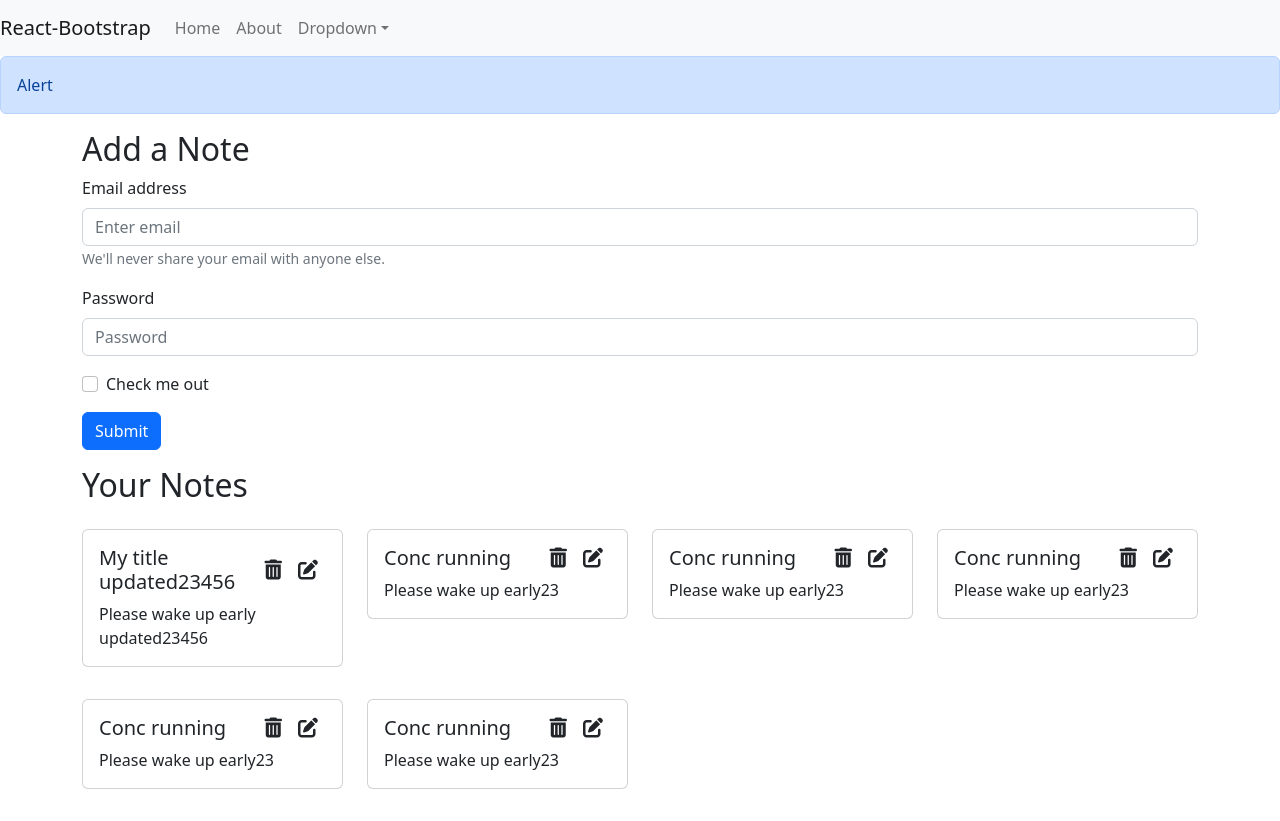
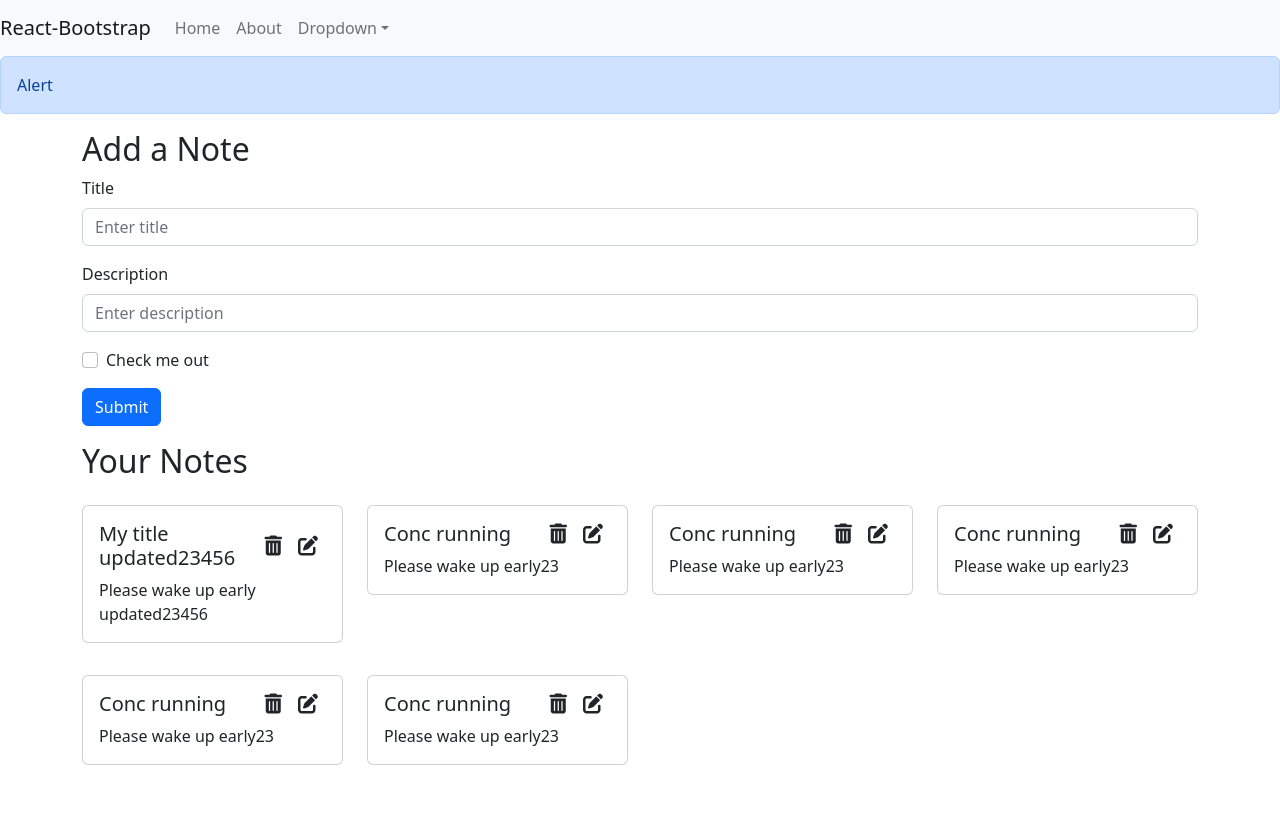
Before and after one commit to Harsh16j/inotebook, a React (Create React App) app: page / in a window 1280 px wide. After the commit the page ends 800 px from the top, so only its background shows below. Built offline with nearby package versions, Linux system fonts and the light colour scheme.

Commit message:
Note component created and form made operational

```diff
--- /dev/null
+++ b/src/components/AddNote.js
@@ -0,0 +1,40 @@
+import React,{useContext,useState} from 'react'
+import Form from "react-bootstrap/Form";
+import Button from "react-bootstrap/Button";
+import NoteContext from "../context/notes/noteContext";
+const AddNote = () => {
+    const context = useContext(NoteContext);
+  const { addNote } = context;
+  const [note, setNote] = useState({title:"",description:"",tag:"default"})
+  const handleClick=(e)=>{
+    e.preventDefault();
+    addNote(note.title,note.description,note.tag);
+  }
+  const onChange=(e)=>{
+    setNote({...note, [e.target.name]:e.target.value} )
+  }
+  return (
+        <div className="my-3">
+        <h2>Add a Note</h2>
+        <Form>
+          <Form.Group className="mb-3" controlId="formBasicEmail">
+            <Form.Label>Title</Form.Label>
+            <Form.Control type="text" placeholder="Enter title" onChange={onChange} name="title"/>
+          </Form.Group>
+
+          <Form.Group className="mb-3" controlId="formBasicPassword">
+            <Form.Label>Description</Form.Label>
+            <Form.Control type="text" placeholder="Enter description" onChange={onChange} name="description"/>
+          </Form.Group>
+          <Form.Group className="mb-3" controlId="formBasicCheckbox">
+            <Form.Check type="checkbox" label="Check me out" />
+          </Form.Group>
+          <Button variant="primary" type="submit" onClick={handleClick}>
+            Submit
+          </Button>
+        </Form>
+      </div>
+  )
+}
+
+export default AddNote
--- a/src/components/Home.js
+++ b/src/components/Home.js
@@ -1,33 +1,10 @@
 import React, { useContext } from "react";
-import Button from "react-bootstrap/Button";
-import Form from "react-bootstrap/Form";
+import AddNote from "./AddNote";
 import Notes from "./Notes";
 const Home = () => {
   return (
     <div>
-      <div className="my-3">
-        <h2>Add a Note</h2>
-        <Form>
-          <Form.Group className="mb-3" controlId="formBasicEmail">
-            <Form.Label>Email address</Form.Label>
-            <Form.Control type="email" placeholder="Enter email" />
-            <Form.Text className="text-muted">
-              We'll never share your email with anyone else.
-            </Form.Text>
-          </Form.Group>
-
-          <Form.Group className="mb-3" controlId="formBasicPassword">
-            <Form.Label>Password</Form.Label>
-            <Form.Control type="password" placeholder="Password" />
-          </Form.Group>
-          <Form.Group className="mb-3" controlId="formBasicCheckbox">
-            <Form.Check type="checkbox" label="Check me out" />
-          </Form.Group>
-          <Button variant="primary" type="submit">
-            Submit
-          </Button>
-        </Form>
-      </div>
+      <AddNote/>
       <Notes />
     </div>
   );
--- a/src/context/notes/NoteState.js
+++ b/src/context/notes/NoteState.js
@@ -58,8 +58,32 @@ const NoteState=(props)=>{
         }
       ];
       const [notes, setNotes] = useState(notesInitial);
+
+      //Add a Note
+      const addNote=(title,description,tag)=>{
+        // To do: API Call
+        let note={
+          "_id": "62ff92a62dfdf490be734b1289afb",
+          "user": "62fc8c20e4423097f81bac01",
+          "title": "Added",
+          "description": "Please wake up early23",
+          "tag": "personal23",
+          "date": "2022-08-19T13:39:46.971Z",
+          "__v": 0
+        };
+        setNotes(notes.concat(note));
+        setNotes(notes.concat(note));
+      }
+      //Delete a Note
+      const deletNote=()=>{
+
+      }
+      //Edit a Note
+      const editNote=()=>{
+
+      }
     return (
-        <NoteContext.Provider value={{notes,setNotes}}>
+        <NoteContext.Provider value={{notes,setNotes, addNote, deletNote, editNote}}>
             {props.children}
         </NoteContext.Provider>
     )
```
Also changed, not shown: src/components/Notes.js (+8 -8 lines).
